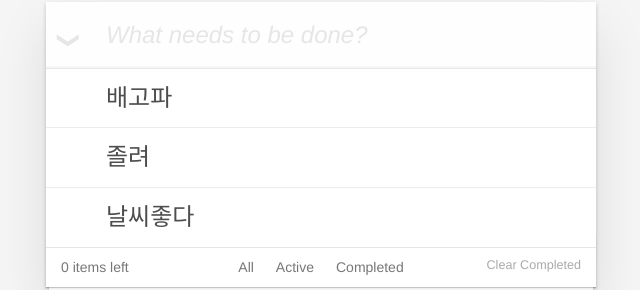
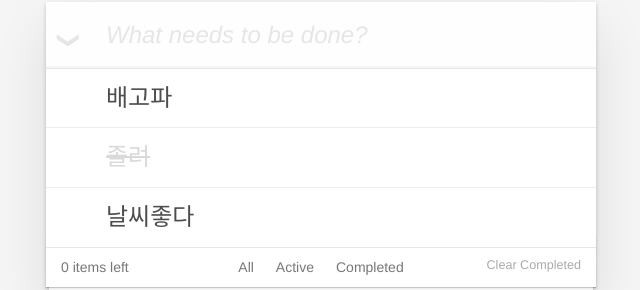
Before and after one commit to react-study/playground-4, a React app: page / in a window 1280 px wide. Shown: the part 128-418 px from the top of the page, without its empty margins (319-959 px from the left). Built offline with nearby package versions, Linux system fonts and the light colour scheme.

Commit message:
투두-토글, 전체토글, 완료삭제

```diff
--- a/package.json
+++ b/package.json
@@ -25,5 +25,8 @@
     "webpack": "^2.2.1",
     "webpack-dev-server": "^2.4.1",
     "webpack-hot-middleware": "^2.17.0"
+  },
+  "dependencies": {
+    "classnames": "^2.2.5"
   }
 }
--- a/src/App.js
+++ b/src/App.js
@@ -9,9 +9,21 @@ class App extends React.Component {
         super();
         this.state = {
             todos: [
-                {text: '배고파', id: 1000},
-                {text: '졸려', id: 1001},
-                {text: '날씨좋다', id: 1002}
+                {
+                  text: '배고파',
+                  isDone: false,
+                  id: 1000
+                },
+                {
+                  text: '졸려',
+                  isDone: true,
+                  id: 1001
+                },
+                {
+                  text: '날씨좋다',
+                  isDone: false,
+                  id: 1002
+                }
             ],
             editingId: null
         };
@@ -22,6 +34,7 @@ class App extends React.Component {
                 ...this.state.todos,
                 {
                     text,
+                    isDone: false,
                     id: Date.now()
                 }
             ]
@@ -56,6 +69,31 @@ class App extends React.Component {
             editingId: null
         });
     }
+    toggleTodo(id) {
+        const newTodos = [ ...this.state.todos ];
+        const toggleIndex = newTodos.findIndex(v => v.id === id);
+        newTodos[toggleIndex] = Object.assign({}, newTodos[toggleIndex], {
+            isDone: !newTodos[toggleIndex].isDone
+        });
+        this.setState({
+            todos: newTodos
+        });
+    }
+    toggleAll() {
+        const newToggleAll = !this.state.todos.every(v => v.isDone);
+        const newTodos = this.state.todos.map(todo => Object.assign({}, todo, {
+            isDone: newToggleAll
+        }));
+        this.setState({
+            todos: newTodos
+        });
+    }
+    deleteCompleted() {
+        const newTodos = this.state.todos.filter(todo => !todo.isDone);
+        this.setState({
+            todos: newTodos
+        });
+    }
 
     render() {
         const {
@@ -67,6 +105,7 @@ class App extends React.Component {
             <div className="todo-app">
                 <Header
                     addTodo={text => this.addTodo(text)}
+                    toggleAll={() => this.toggleAll()}
                 />
                 <TodoList
                     todos      = {todos}
@@ -75,8 +114,11 @@ class App extends React.Component {
                     editTodo   = {id => this.editTodo(id)}
                     cancelEdit = {() => this.cancelEdit()}
                     saveTodo   = {(id, newText) => this.saveTodo(id, newText)}
+                    toggleTodo = {id => this.toggleTodo(id)}
                 />
-                <Footer />
+                <Footer
+                    deleteCompleted = {() => this.deleteCompleted()}
+                />
             </div>
         );
     }
--- a/src/Footer.js
+++ b/src/Footer.js
@@ -20,7 +20,10 @@ class Footer extends React.Component {
                     <a>Completed</a>
                 </li>
             </ul>
-            <button className="todo-delete-completed">
+            <button
+                className="todo-delete-completed"
+                onClick={this.props.deleteCompleted}
+            >
                 Clear Completed
             </button>
         </div>
--- a/src/Header.js
+++ b/src/Header.js
@@ -17,7 +17,10 @@ class Header extends React.Component {
                     placeholder="What needs to be done?"
                     onKeyDown={e => this.handleKeyDown(e)}
                 />
-                <div className="toggle-all" />
+                <div
+                  className="toggle-all"
+                  onClick={this.props.toggleAll}
+                />
             </header>
         );
     }
--- a/src/Todo.js
+++ b/src/Todo.js
@@ -1,4 +1,6 @@
 import React from 'react';
+import ClassNames from 'classnames';
+
 
 class Todo extends React.Component {
     componentDidUpdate(prevProps) {
@@ -16,21 +18,23 @@ class Todo extends React.Component {
     render() {
         const {
             text,
+            isDone,
             isEditing,
             deleteTodo,
             editTodo,
             cancelEdit,
-            saveTodo
+            saveTodo,
+            toggleTodo
         } = this.props;
 
         return (
-            <li className={
-                [
-                    "todo-item",
-                    isEditing ? ' editing' : ''
-                ].join('')
-            }>
-                <div className="toggle"/>
+            <li className={ClassNames('todo-item', {
+                editing: isEditing,
+                completed: isDone
+            })}>
+                <div className="toggle"
+                    onClick={toggleTodo}
+                />
                 <div className="todo-item__view">
                     <div
                         className="todo-item__view__text"
--- a/src/TodoList.js
+++ b/src/TodoList.js
@@ -9,18 +9,21 @@ class TodoList extends React.Component {
             deleteTodo,
             editTodo,
             cancelEdit,
-            saveTodo
+            saveTodo,
+            toggleTodo
         } = this.props;
 
-        const todolist = todos.map(({text, id}) => (
+        const todolist = todos.map(({text, isDone, id}) => (
             <Todo
                 key        = {`todo#${id}`}
                 text       = {text}
+                isDone     = {isDone}
                 isEditing  = {editingId === id}
                 deleteTodo = {()=> deleteTodo(id)}
                 editTodo   = {()=> editTodo(id)}
                 cancelEdit = {()=> cancelEdit()}
                 saveTodo   = {text => saveTodo(id, text)}
+                toggleTodo = {()=> toggleTodo(id)}
             />
         ));
         return (
```
Also changed, not shown: 1 other file (tests, documents, lock files or other folders).
